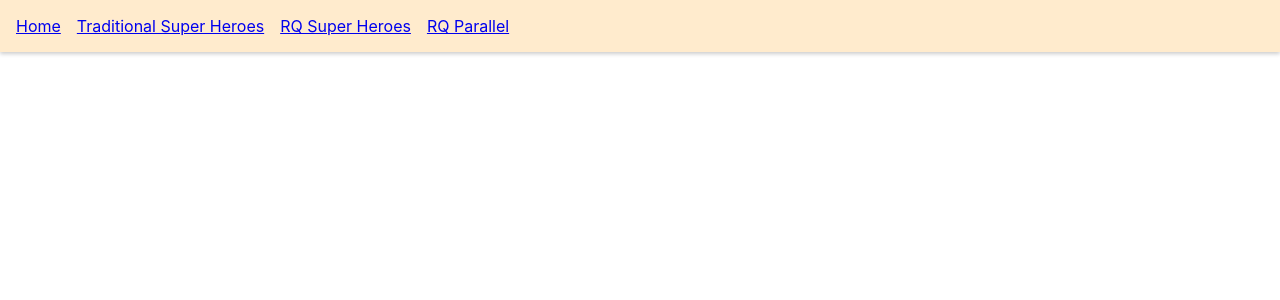
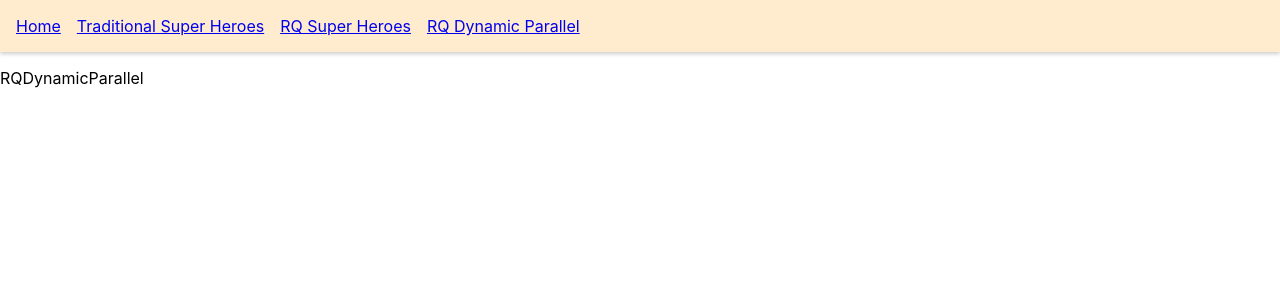
Before and after one commit to astaba/codevolution, a React (Create React App) app: page /rq-dynamic-parallel in a window 1280 px wide. Shown: the top 300 px of the page. Built offline with nearby package versions, Linux system fonts and the light colour scheme; data requests are answered from the project's data file.

Commit message:
Dynamic parallel queries

```diff
--- a/src/App.js
+++ b/src/App.js
@@ -9,6 +9,7 @@ import Home from "./components/Home.page";
 import RQPracticeHook from "./components/RQPracticeHook";
 import RQSuperHeroe from "./components/RQSuperHeroe.page";
 import RQParallel from "./components/RQParallel.page";
+import RQDynamicParallel from "./components/RQDynamicParallel.page";
 
 const queryClient = new QueryClient();
 
@@ -27,21 +28,24 @@ function App() {
             <li>
               <Link to="/rq-super-heroes">RQ Super Heroes</Link>
             </li>
-            {/* <li>
-              <Link to="/rq-programmatic">RQ Fetching onEvent</Link>
-            </li> */}
             <li>
-              <Link to="/rq-parallel">RQ Parallel</Link>
+              {/* <Link to="/rq-programmatic">RQ Fetching onEvent</Link> */}
+              {/* <Link to="/rq-parallel">RQ Parallel</Link> */}
+              <Link to="/rq-dynamic-parallel">RQ Dynamic Parallel</Link>
             </li>
           </ul>
         </nav>
         <Routes>
+          <Route path="/" element={<Home />} />
           <Route path="/super-heroes" element={<SuperHeroes />} />
-          <Route path="/rq-parallel" element={<RQParallel />} />
           <Route path="/rq-super-heroes" element={<RQSuperHeroes />} />
+          <Route path="/rq-super-heroes/:heroId" element={<RQSuperHeroe />} />
           {/* <Route path="/rq-programmatic" element={<RQPracticeHook />} /> */}
-          <Route path="/rq-super-heroes/:heroId" element={<RQSuperHeroe />} />
-          <Route path="/" element={<Home />} />
+          {/* <Route path="/rq-parallel" element={<RQParallel />} /> */}
+          <Route
+            path="/rq-dynamic-parallel"
+            element={<RQDynamicParallel heroesId={[1, 4]} />}
+          />
         </Routes>
       </div>
       <ReactQueryDevtools initialIsOpen={false} position="bottom-right" />
--- /dev/null
+++ b/src/components/RQDynamicParallel.page.js
@@ -0,0 +1,20 @@
+import { useQueries } from "react-query";
+import axios from "axios";
+
+const fetchSuperHeroe = (heroId) => {
+  return axios.get("http://localhost:4000/superheroes/" + heroId);
+};
+
+const RQDynamicParallel = ({ heroesId }) => {
+  const queryResults = useQueries(
+    heroesId.map((id) => ({
+      queryKey: ["superheroes", id],
+      queryFn: () => fetchSuperHeroe(id),
+    }))
+  );
+  console.log(queryResults);
+
+  return <div>RQDynamicParallel</div>;
+};
+
+export default RQDynamicParallel;
```
